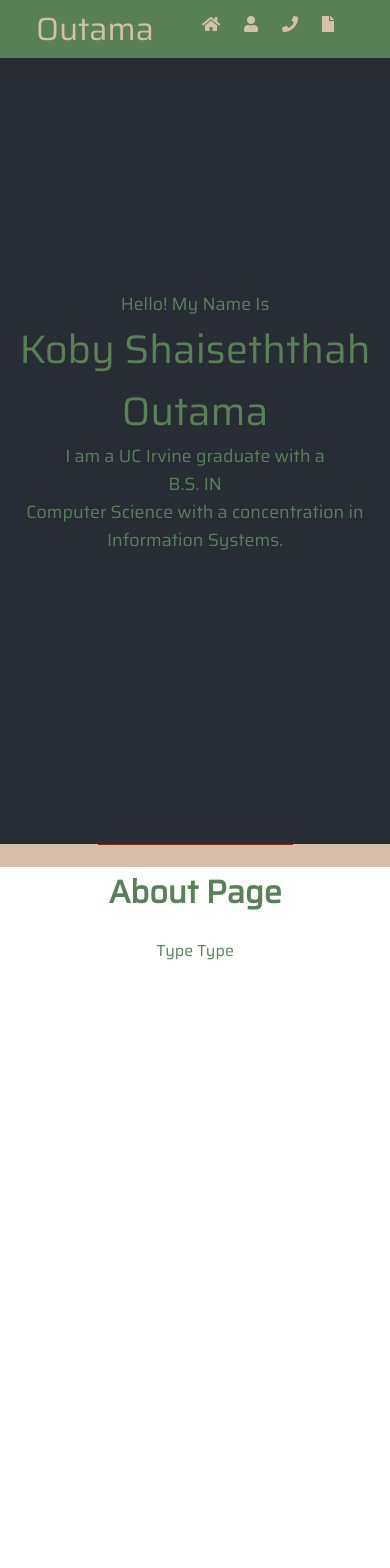
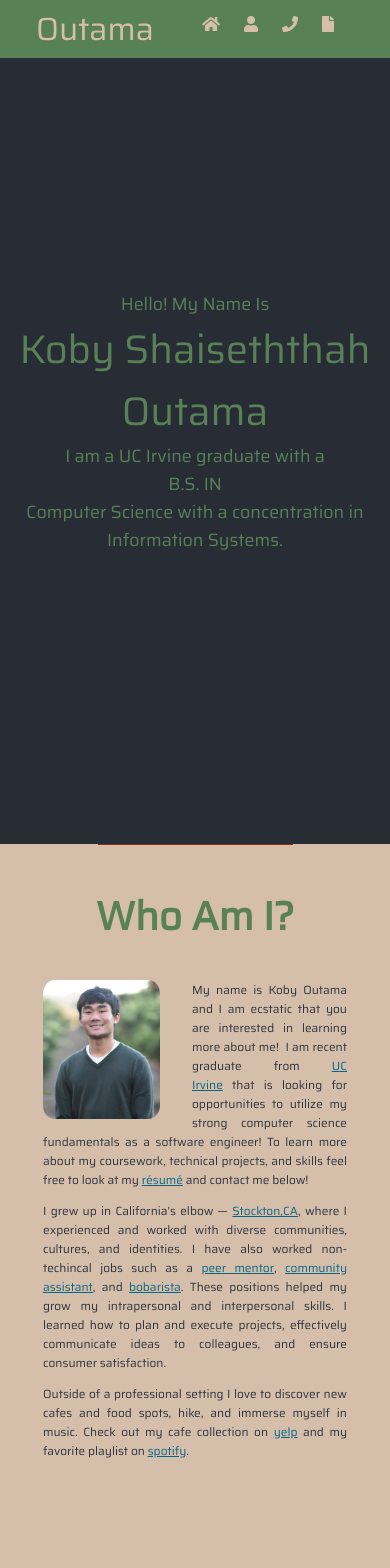
Before and after one commit to kobyoutama/portfolio, a React (Create React App) app: page / in a window 390 px wide. Shown: the top 1568 px of the page. Built offline with nearby package versions, Linux system fonts and the light colour scheme.

Commit message:
finished abt page and responsive

```diff
--- a/src/pages/About/About.css
+++ b/src/pages/About/About.css
@@ -1,5 +1,43 @@
 .about{
-    text-align: center;
-    background-color: white;
+    padding-top: 2.5rem;
+    padding-left: var(--padding);
+    padding-right: var(--padding);
     min-height: 100vh;
 }
+
+.container{
+    overflow: auto;
+    text-align:justify;
+}
+
+.container img{
+    float:left;
+    margin-right: 2rem;
+}
+
+.headshot{
+    object-fit: cover;
+    height: auto;
+    width: clamp(10vw,30vw,45vw);
+    border-radius: 10%;
+}
+
+.about-title{
+    color: var(--primary-color);
+    font-size: var(--title-size);
+    margin-top: 0rem;
+    text-align: center;
+}
+
+.about p{
+    margin-top: 0;
+    font-size: var(--p-size);
+    color: var(--secondary-color);
+}
+
+a{
+    color:var(--tertiary-color);
+}
+a::after{
+    color:aliceblue;
+}
--- a/src/pages/About/About.tsx
+++ b/src/pages/About/About.tsx
@@ -1,12 +1,48 @@
 import './About.css'
 import { GlobalNav } from "../../components/globalNav/globalNav";
 import { RandomTextEffect } from "../../components/randomTextEffect";
+import { useEffect, useState } from 'react';
+
+const space = String.fromCodePoint(160)
+const em= String.fromCodePoint(8212)
+
+const bioText = <p>My name is Koby Outama and I am ecstatic that you are interested in learning more about me!
+{space} I am recent graduate from <a href="https://uci.edu/">UC Irvine</a>
+{space}that is looking for opportunities to utilize my strong computer science
+fundamentals as a software engineer! To learn more about my coursework, technical projects,
+and skills feel free to look at my {aTag("/Outama_Koby_Resume.pdf", "résumé")} and contact me below!
+</p>
+
+const personalInfoText = <p>I grew
+up in California's elbow {em} {aTag("https://en.wikipedia.org/wiki/Stockton,_California", "Stockton,CA")},
+{space}where I experienced and worked with diverse communities, cultures, and identities. I have also worked
+non-techincal jobs such as a {aTag("https://www.lodinews.com/news/article_bc093c86-34a1-58b5-aa91-63ae06b46f5e.html", "peer mentor")},
+{space}{aTag("https://www.americancampus.com/student-apartments/ca/irvine/plaza-verde", "community assistant")}, and
+{space}{aTag("https://www.yelp.com/biz/orobae-irvine", "bobarista")}. These positions
+helped my grow my intrapersonal and interpersonal skills. I learned how to plan and execute projects,
+effectively communicate ideas to colleagues, and ensure consumer satisfaction.</p>
+
+const outsideInterestsText = <p>Outside of a professional setting I love to discover new cafes and food spots, hike,
+and immerse myself in music. Check out my cafe collection on{space}
+{aTag("https://www.yelp.com/collection/i6UDFEK1ey1b2U5twQoW8Q?utm_content=Collections&utm_source=ishare", "yelp")} and my
+favorite playlist on {aTag("https://open.spotify.com/playlist/6UL7zJUbgxqqQAECiEgGKJ?si=6a3b134e9d4d483a","spotify")}.
+</p>
+
+function aTag(href:string, desc:string, target:boolean=true){
+    return <a href={href} target={target ? "_blank": "_self"}>{desc}</a>
+}
 
 export function About(){
+
     return(
-        <div className="about">
-            <h1>About Page</h1>
-            <div className='about-desc'>Type Type</div>
-        </div>
+        <section className="about" id="about">
+            <h1 className='about-title'>Who Am I?</h1>
+            <div className="container">
+                <img className='headshot' src='/headshot.JPG'></img>
+                    {bioText}
+                    {personalInfoText}
+                    {outsideInterestsText}
+            </div>
+        </section>
     )
 }
```
